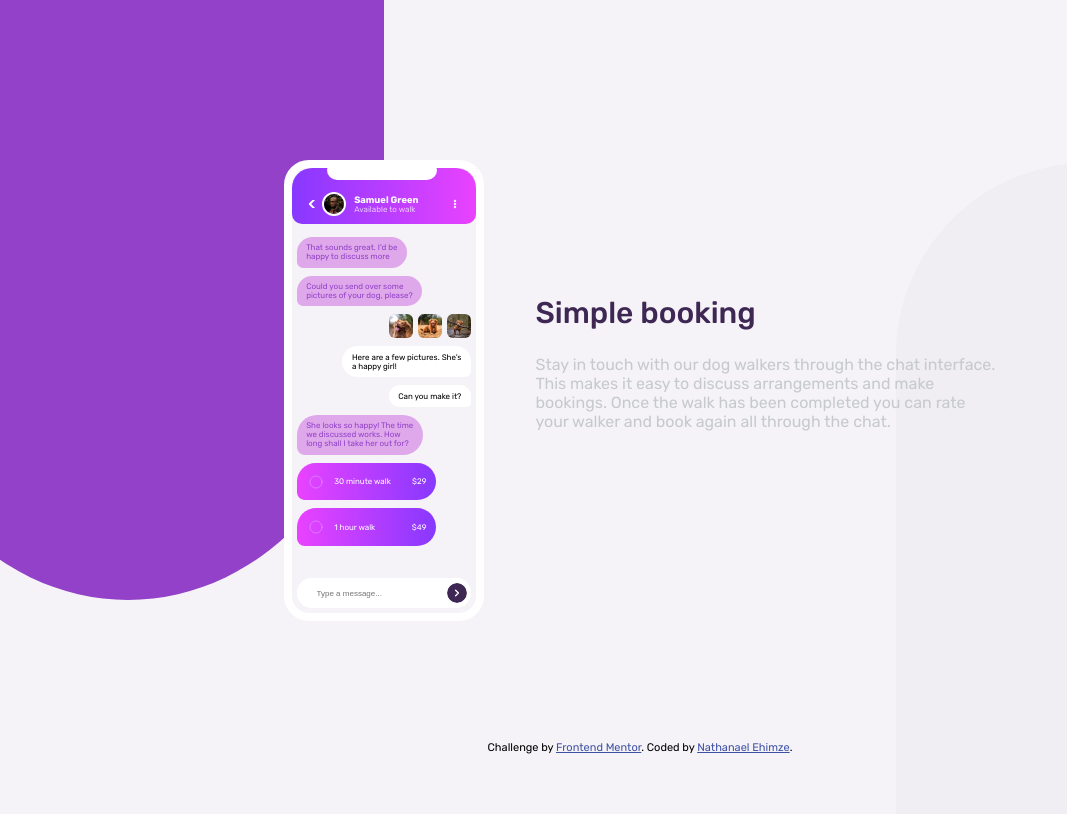
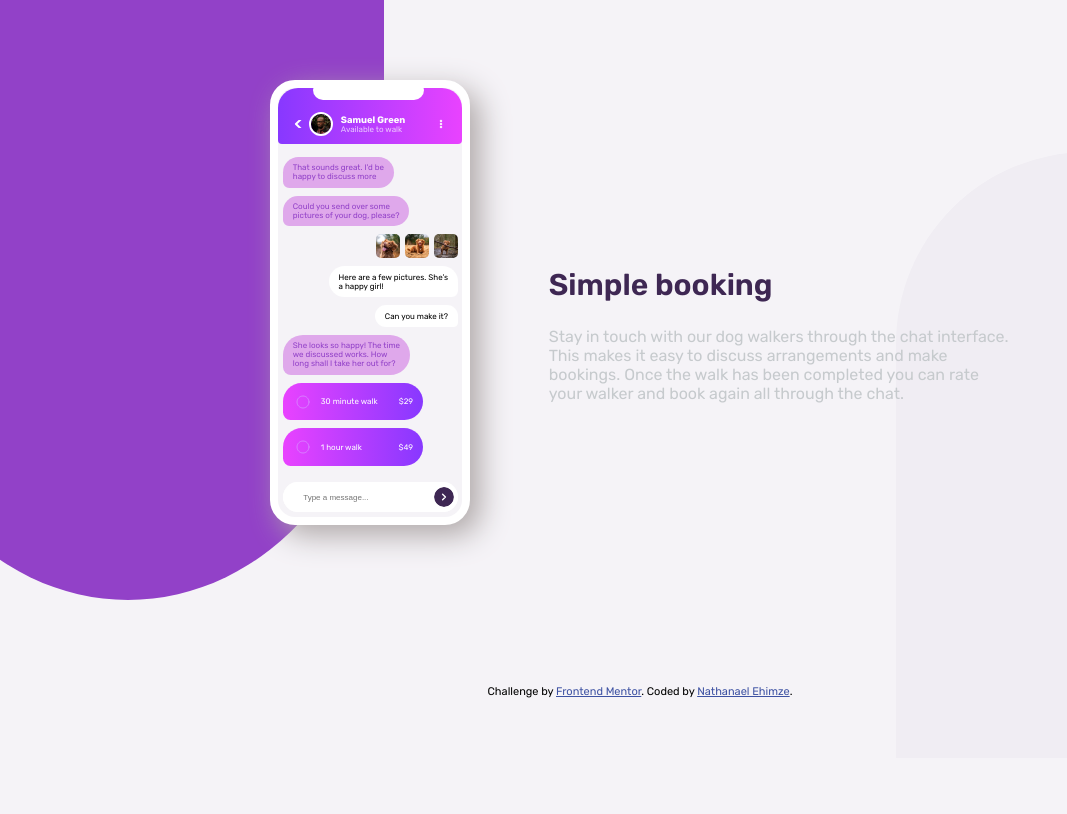
Before and after one commit to ehimze007/chat-app-css-illustration, a plain HTML site: page index.html in a window 1280 px wide. Shown: the whole page, without its empty margins (0-1067 px from the left). Drawn offline with Linux system fonts and the light colour scheme.

Commit message:
UI changes effected

```diff
--- a/styles.css
+++ b/styles.css
@@ -10,8 +10,11 @@ body {
   background-color: hsl(270, 20%, 96%);
   font-family: "Rubik";
   font-size: 8px;
+  /* height: 100vh; */
 }
-
+main {
+  padding-top: 10vh;
+}
 .background-design {
   position: absolute;
   top: 0px;
@@ -40,7 +43,9 @@ body {
   border: solid 8px hsl(0, 0%, 100%);
   border-radius: 25px;
   background-color: hsl(270, 20%, 96%);
-  margin: 10vh auto 0;
+  margin: auto;
+  margin-bottom: 40px;
+  box-shadow: 10px 10px 30px hsl(0, 4%, 67%);
 }
 
 .top-white-div {
@@ -63,7 +68,7 @@ body {
     hsl(264, 100%, 61%),
     hsl(293, 100%, 63%)
   );
-  border-radius: 20px 20px 10px 10px;
+  border-radius: 20px 20px 4px 4px;
   align-items: center;
   justify-content: space-between;
   padding: 24px 16px 8px 16px;
@@ -157,7 +162,7 @@ body {
 .dog-images {
   width: 3em;
   margin-left: 0.6em;
-  border-radius: 6px;
+  border-radius: 5px;
 }
 
 .automated-response-holder {
@@ -198,7 +203,7 @@ body {
 
 .input-holder {
   position: relative;
-  margin-top: 32px;
+  margin-top: 16px;
   background-color: #ffffff;
   border-radius: 25px;
 }
@@ -235,7 +240,7 @@ body {
 }
 .booking-info-container h1 {
   font-size: 30px;
-  font-weight: 500;
+  font-weight: 600;
   color: hsl(271, 36%, 24%);
 }
 
@@ -268,7 +273,7 @@ body {
 
   .booking-info-container {
     width: 60%;
-    margin-left: 24px;
+    margin-left: 64px;
     text-align: left;
   }
   .booking-info-container p {
```
